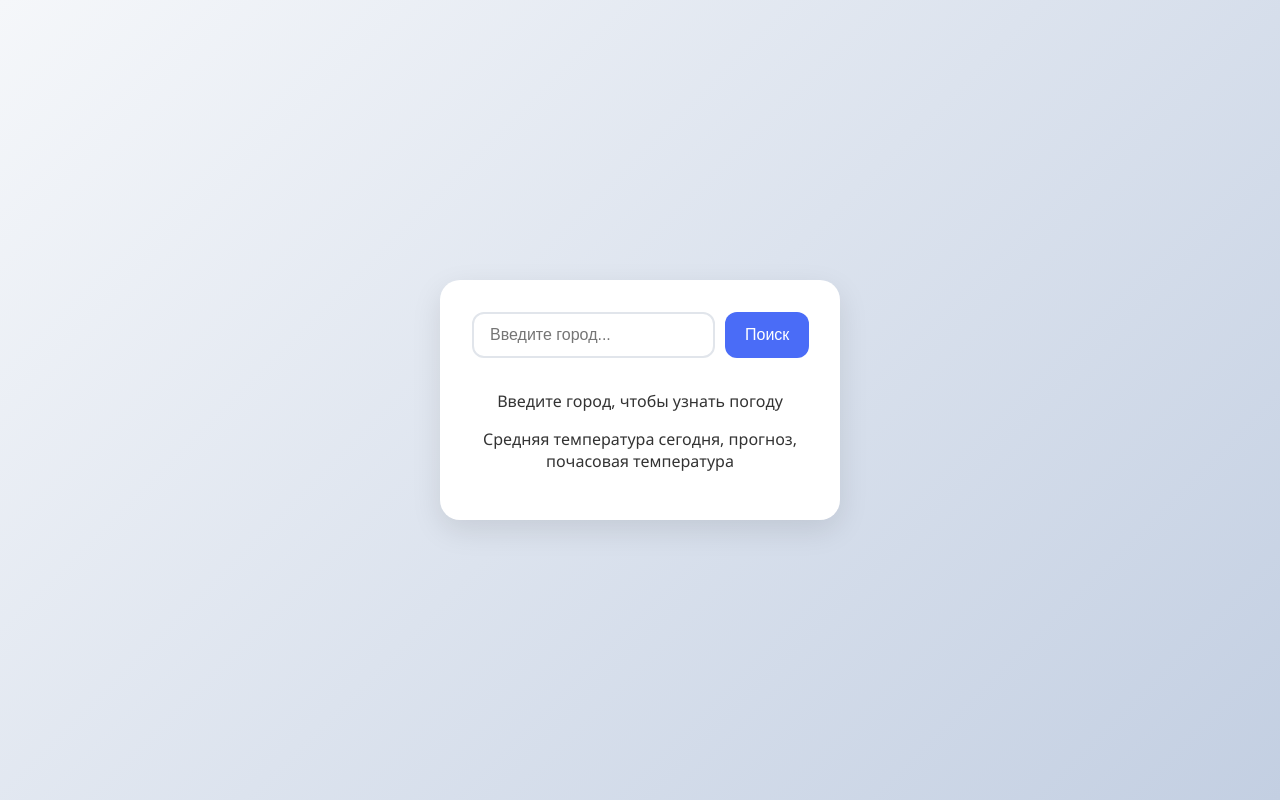
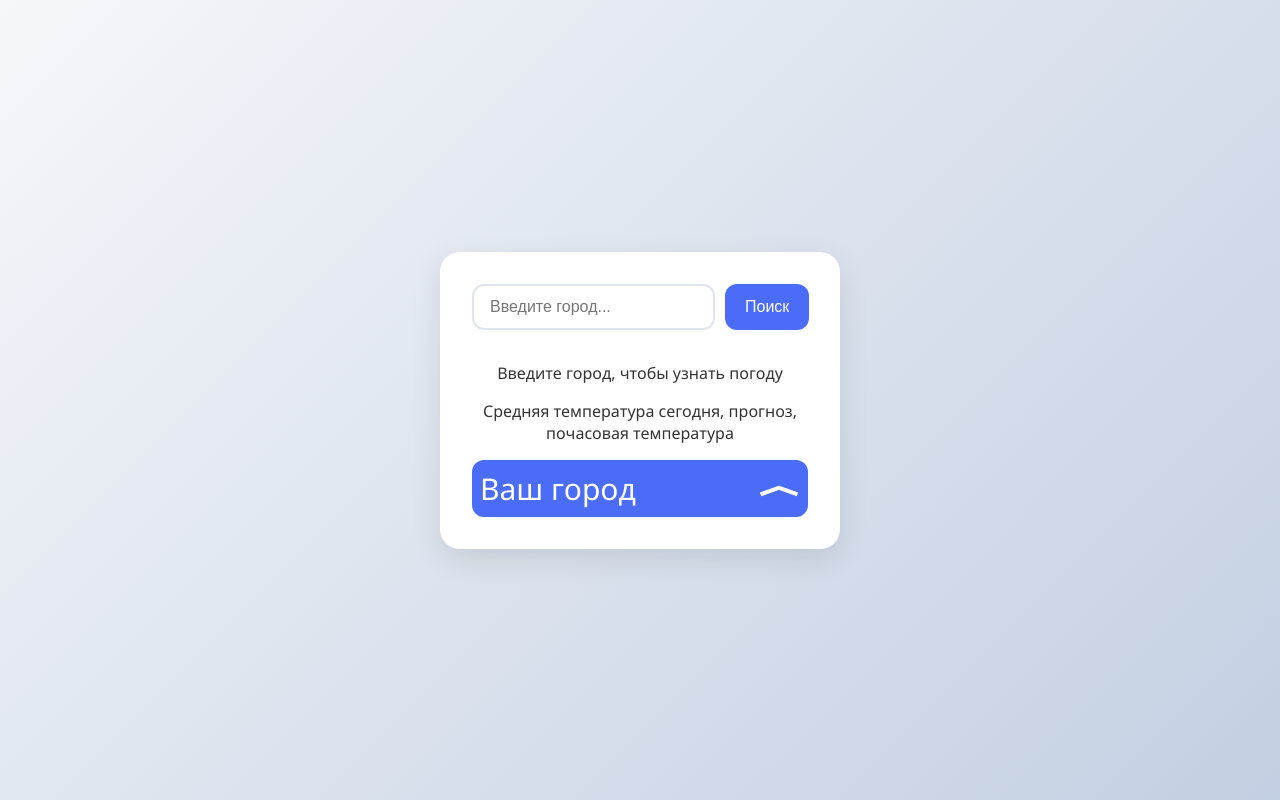
Before and after one commit to Grusha5869/simple-weather, a website: page index.html in a window 1280 px wide. Drawn offline with Linux system fonts and the light colour scheme.

Commit message:
+function createElemCity

```diff
--- a/index.html
+++ b/index.html
@@ -17,6 +17,20 @@
             <div class="weather__info">
                 <p>Введите город, чтобы узнать погоду</p>
                 <p>Средняя температура сегодня, прогноз, почасовая температура</p>
+
+                <div class="weather__info__wrapper">
+                    <div class="weather__info__city">Ваш город
+                        <div class="weather__info__city__open">
+                            <hr class="open open_1">
+                            <hr class="open open_2">
+                        </div>
+                    </div>
+
+                    <!-- <div class="weather__info__elem">Погода на данный момент, расписание по часам.</div>
+                    <div class="weather__info__elem"></div>
+                    <div class="weather__info__elem"></div>
+                    <div class="weather__info__elem"></div> -->
+                </div>
             </div>
 
 
--- a/src/Js/script.js
+++ b/src/Js/script.js
@@ -1,5 +1,6 @@
 const cityInput = document.querySelector('.cityInput');
 const cityBtn = document.querySelector('.cityBtn');
+const weatherInfo = document.querySelector('.weather__info');
 
 cityInput.addEventListener('keydown', (event) => {
     if (event.key === 'Enter') {
@@ -17,6 +18,7 @@ function checkValueInput() {
     } else {
         cityInput.style.border = '';
         getWeather(cityInput.value.trim());
+        createElemCity()
     }
 }
 async function getWeather(city) {
@@ -24,3 +26,21 @@ async function getWeather(city) {
     const weatherData = await weatherResponse.json();
     console.log(weatherData);
 }
+function createElemCity() {
+    const weatherInfoWrapper = document.createElement('div');
+    weatherInfoWrapper.classList.add('weather__info__wrapper');
+    weatherInfo.appendChild(weatherInfoWrapper)
+    weatherInfoWrapper.innerHTML = `
+        <div class="weather__info__city">${cityInput.value}
+            <div class="weather__info__city__open">
+                <hr class="open open_1">
+                <hr class="open open_2">
+            </div>
+        </div>
+    `;
+    weatherInfoWrapper.addEventListener('click', () => {
+        const weatherElem = document.createElement('div');
+        weatherElem.classList.add('weather__info__elem');
+        weatherInfoWrapper.appendChild(weatherElem);
+    })
+}
--- a/src/scss/style.scss
+++ b/src/scss/style.scss
@@ -30,6 +30,52 @@ body {
     }
     &__info {
         margin-top: 1.5rem;
+        &__wrapper {
+            display: flex;
+            flex-wrap: wrap;
+            justify-content: space-around;
+            row-gap: 10px;
+            margin-top: 10px;
+        }
+        &__city {
+            width: 100%;
+            background-color: #4a6cf7;
+            padding: 8px 8px;
+            display: flex;
+            justify-content: space-between;
+
+            border-radius: 12px;
+            font-size: 30px;
+            text-align: left;
+            color: white;
+            cursor: pointer;
+            &:hover {
+                background: #3b5bdb;
+            }
+            &__open {
+                width: 40px;
+                position: relative;
+            }
+        }
+        &__elem {
+            width: 150px;
+            height: 100px;
+            border: 2px solid #e1e5eb;
+            border-radius: 12px;
+        }
+    }
+}
+.open {
+    border: 2px solid white;
+    width: 20px;
+    position: absolute;
+    bottom: 1px;
+    &_1 {
+        left: 18px;
+        transform: rotate(20deg);
+    }
+    &_2 {
+        transform: rotate(-20deg);
     }
 }
 input {
```
Also changed, not shown: dist/css/style.css, 1 other file.
